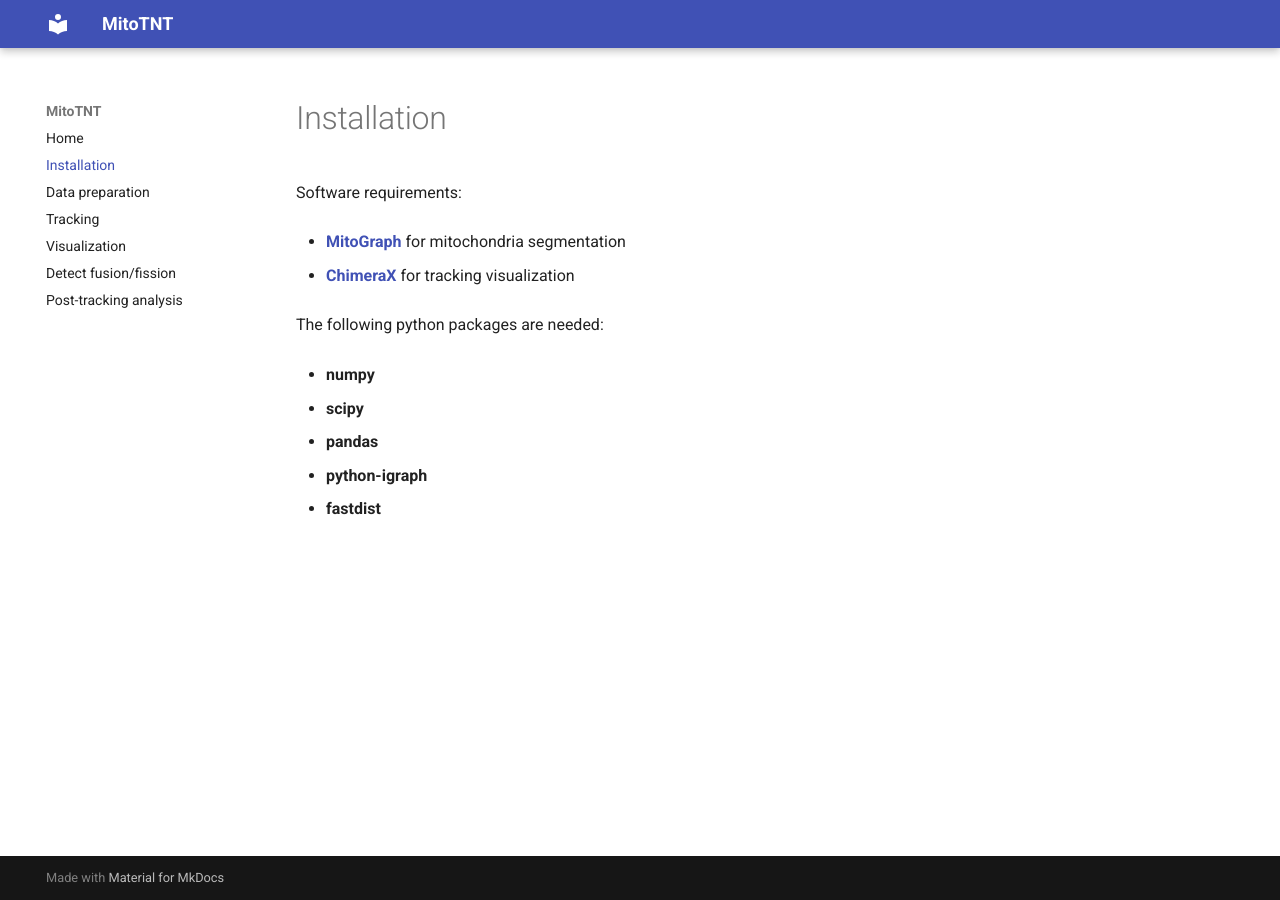
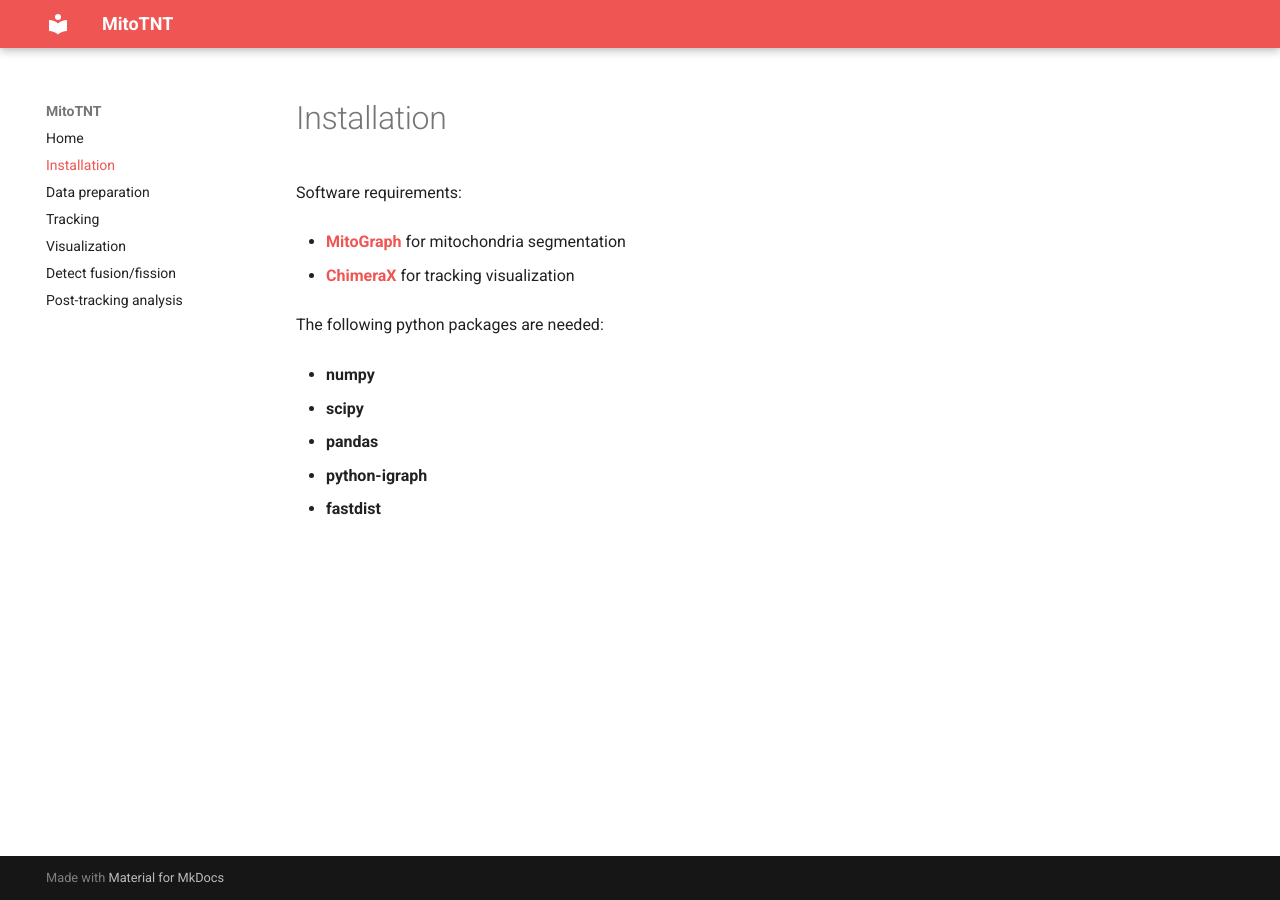
Before and after one commit to pylattice/MitoTNT, an MkDocs documentation site: the page built from docs/1_installation.md, in a window 1280 px wide. Built offline with MkDocs 1.6.1 and Material for MkDocs 9.7.7, drawn with Linux system fonts in a browser that asks for light colours.

Commit message:
Update mkdocs.yaml

```diff
--- a/mkdocs.yaml
+++ b/mkdocs.yaml
@@ -1,4 +1,5 @@
 site_name: MitoTNT
+
 nav:
     - 'Home': 'index.md'
     - 'Installation': '1_installation.md'
@@ -7,10 +8,16 @@
     - 'Visualization': '4_visualization.md'
     - 'Detect fusion/fission': '5_detect_remodeling.md'
     - 'Post-tracking analysis': '6_post_analysis.md'
+
 theme:
     name: material
+    palette:
+        primary: red
+        accent: orange
+
 plugins:
     - mkdocs-video
+
 markdown_extensions:
   - attr_list
   - pymdownx.emoji:
```
